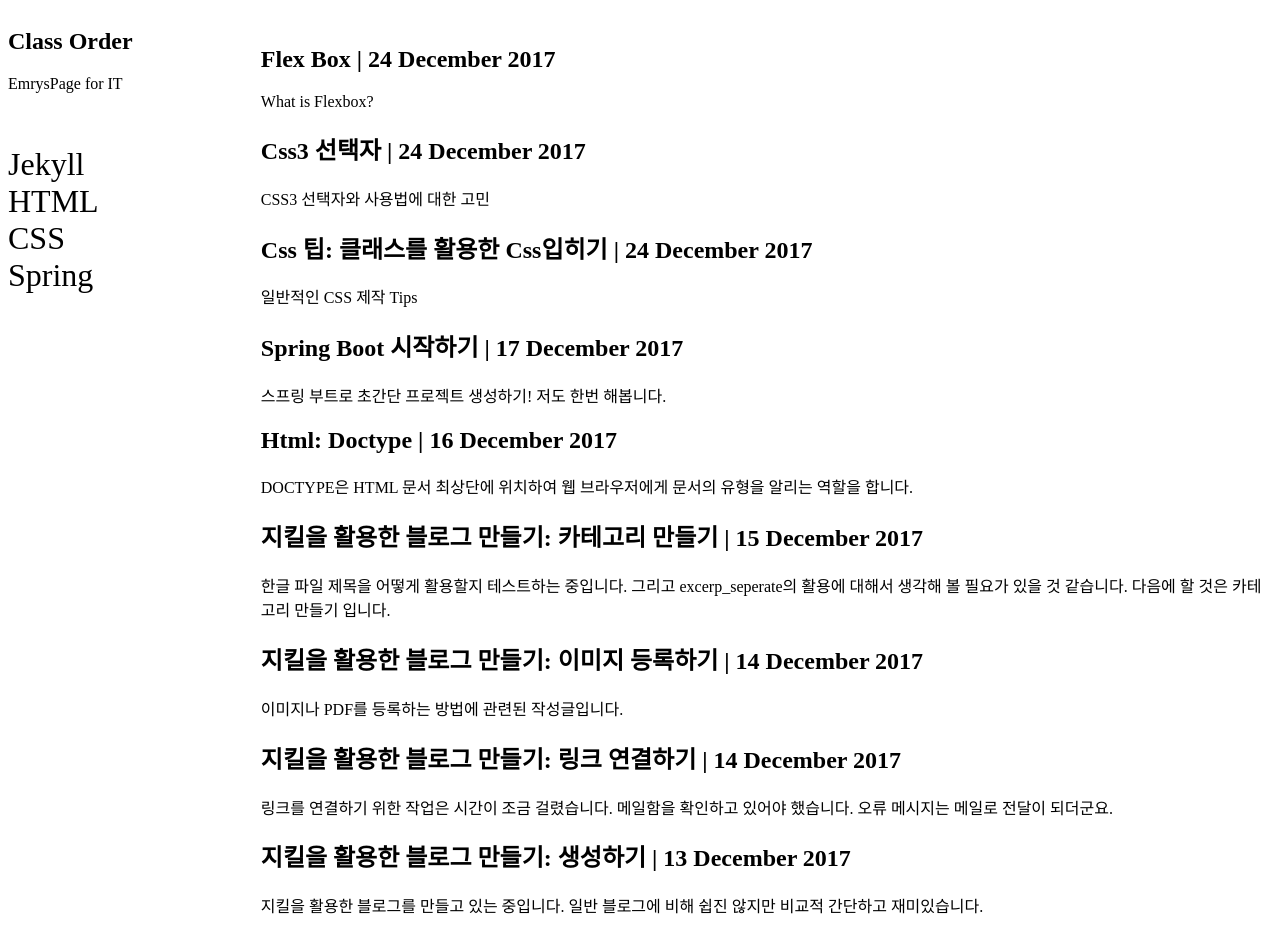
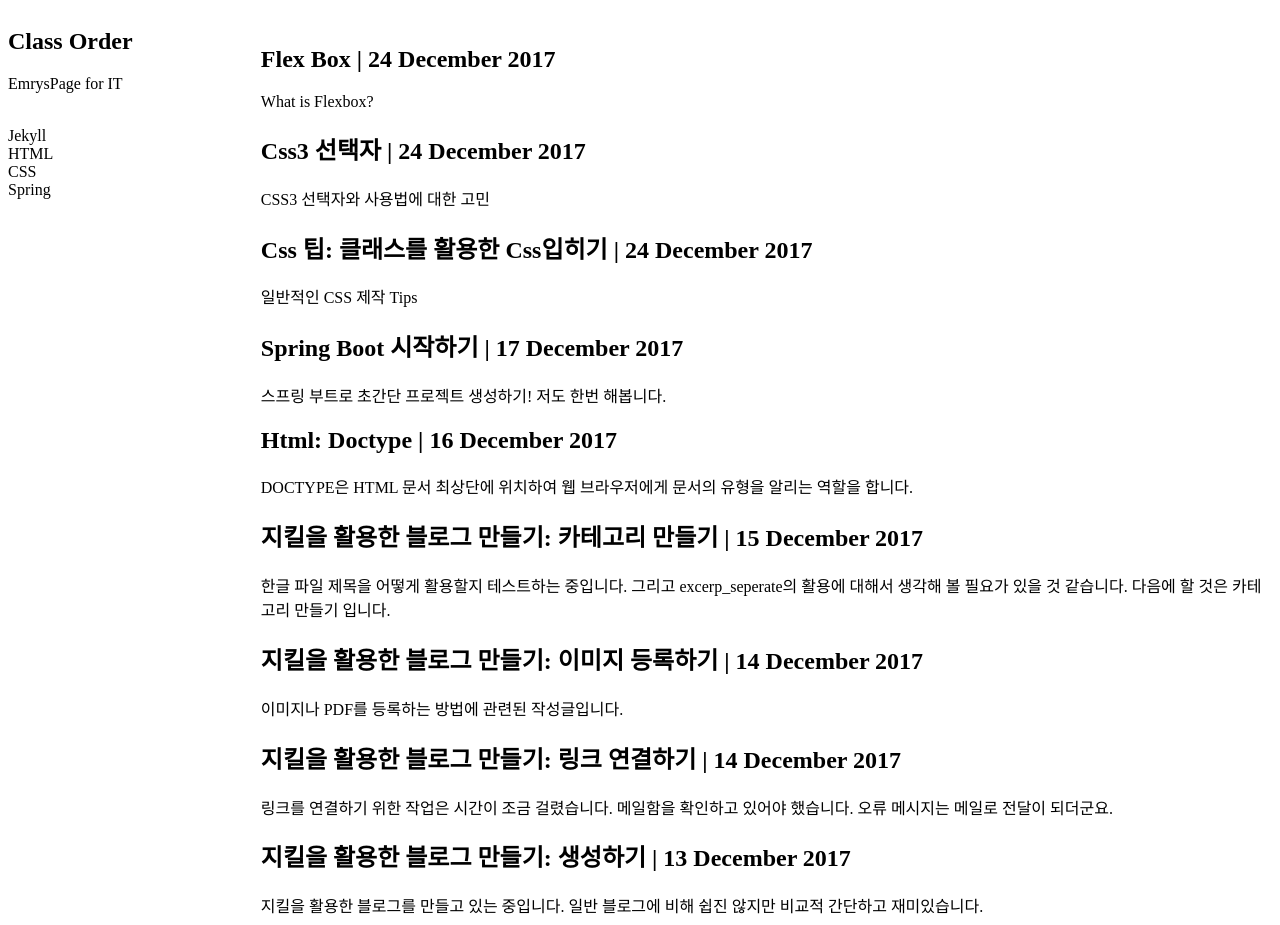
Before and after one commit to ProjectTavern/deprecated-winterguard.github.io, a Jekyll site: the page built from index.html, in a window 1280 px wide and 925 px high. Built offline with Jekyll 4.4.1, drawn with Linux system fonts in a browser that asks for light colours; nearby versions of some CDN libraries; the list of posts is cut into pages by our own code.

Commit message:
하이라잇ㅈㅅ땜에 그러나..

```diff
--- a/_includes/categories.html
+++ b/_includes/categories.html
@@ -1,5 +1,5 @@
 <nav>
-    <ul style="font-size: 2em">
+    <ul style="font-size: 1em">
         <li>
             <a href="https://classorder.github.io/categories/jekyll/">Jekyll</a>
         </li>
```
